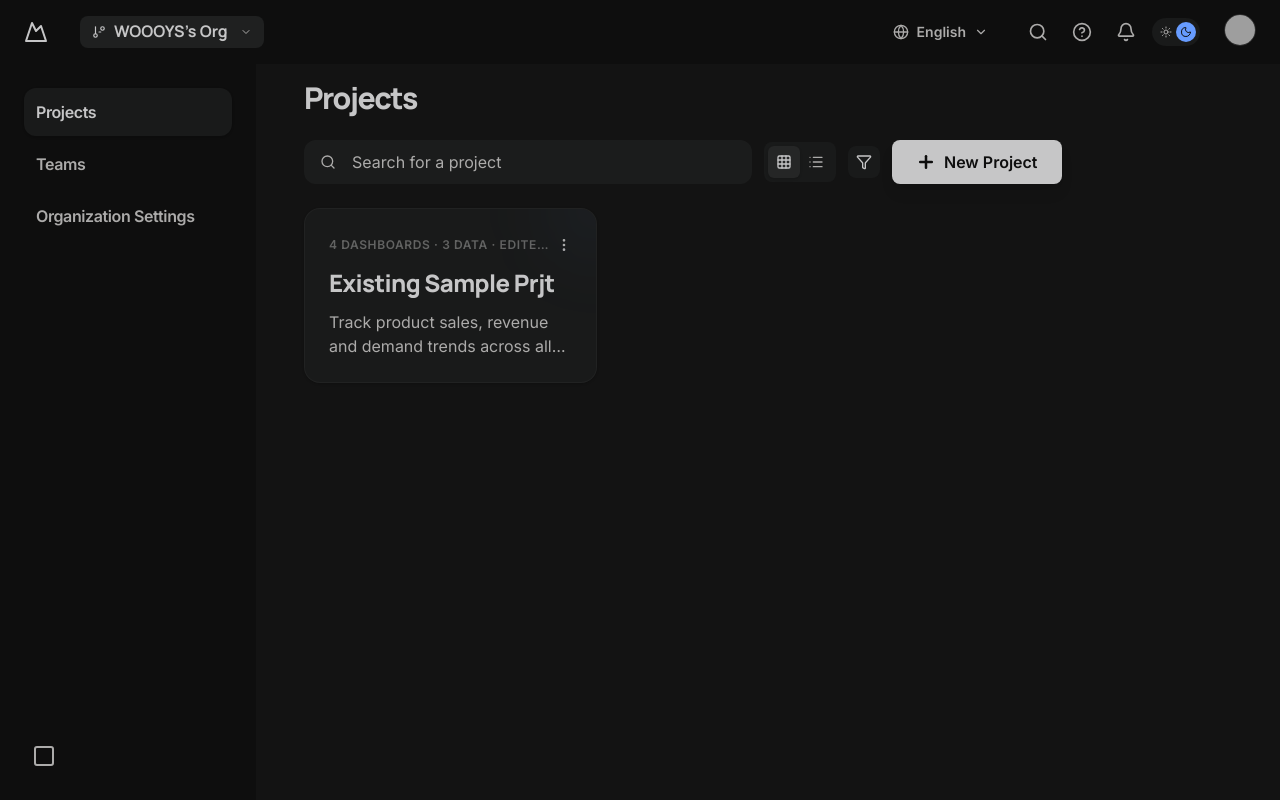
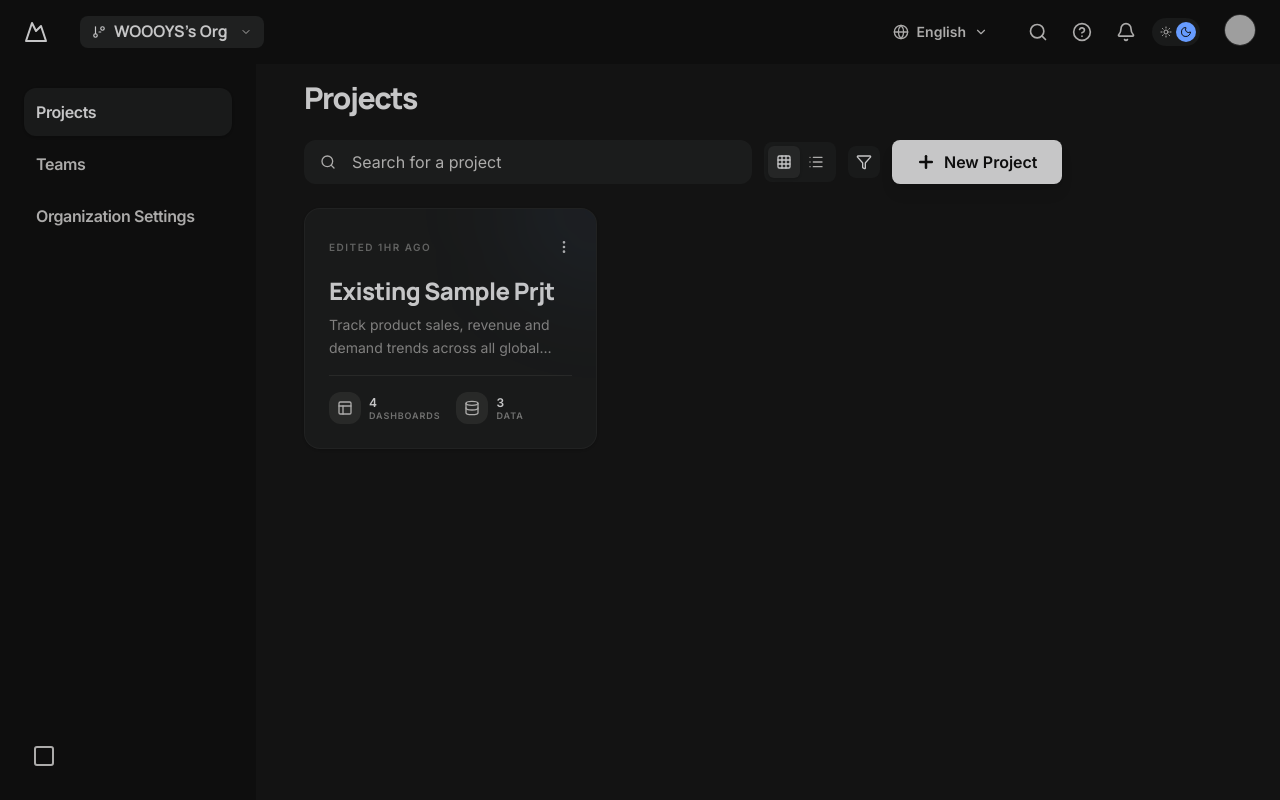
Before and after one commit to plut0n0tf0und/V2_Beno_Dashboard, a React (Vite) app: page / in a window 1280 px wide. Built offline with nearby package versions, Linux system fonts and the light colour scheme; grey boxes are pictures that could not be loaded.

Commit message:
full update on 14th

```diff
--- a/src/components/AddDataSourceSection.tsx
+++ b/src/components/AddDataSourceSection.tsx
@@ -113,6 +113,7 @@ export default function AddDataSourceSection({
           <div className="w-8 h-8 rounded-full bg-on-surface-variant/20 flex items-center justify-center font-bold text-sm text-on-surface">1</div>
           <div className="flex flex-col">
             <h3 className="font-headline text-xl font-extrabold text-on-surface group-hover:text-tertiary transition-colors leading-tight">Add Data Source</h3>
+            <p className="text-xs text-on-surface-variant/60 font-medium mt-0.5">Get data to use in the chart</p>
             {!isSourceOpen && selectedSource && (
               <p className="text-sm font-medium text-on-surface-variant/40 uppercase tracking-wider">
                 Selected: {selectedSource.name}
@@ -247,7 +248,7 @@ export default function AddDataSourceSection({
                     exit={{ height: 0, opacity: 0 }}
                     className="space-y-3 pt-3 border-t border-on-surface-variant/5"
                   >
-                    <p className="font-body text-sm font-bold text-on-surface tracking-tight">Connect New API</p>
+                    <p className="font-body text-sm font-bold text-on-surface tracking-tight">Fetch Data in API link</p>
                     <div className="space-y-1.5">
                       <label className="text-xs font-bold uppercase tracking-widest text-on-surface-variant">
                         Enter API URL *
--- a/src/components/BentoCard.tsx
+++ b/src/components/BentoCard.tsx
@@ -1,5 +1,5 @@
 import React from 'react';
-import { MoreVertical } from 'lucide-react';
+import { MoreVertical, Layout, Database } from 'lucide-react';
 import { motion } from 'motion/react';
 
 interface BentoCardProps {
@@ -24,45 +24,71 @@ const BentoCard: React.FC<BentoCardProps> = ({
   className = '',
   onClick
 }) => {
-  const meta = [
-    dashboardCount !== undefined && `${dashboardCount} Dashboard${dashboardCount !== 1 ? 's' : ''}`,
-    dataCount !== undefined && `${dataCount} Data`,
-    editedAt,
-  ].filter(Boolean).join(' · ');
-
   return (
     <motion.article
       whileHover={{ y: -2 }}
       whileTap={{ scale: 0.985 }}
       onClick={onClick}
-      className={`bg-surface-container rounded-2xl p-5 sm:p-6 flex flex-col gap-3 group hover:bg-surface-container-high active:bg-surface-container-high transition-all duration-200 relative overflow-hidden cursor-pointer border border-on-surface-variant/5 shadow-sm ${className}`}
+      className={`bg-surface-container rounded-2xl p-6 flex flex-col gap-4 group hover:bg-surface-container-high active:bg-surface-container-high transition-all duration-300 relative overflow-hidden cursor-pointer border border-on-surface-variant/5 shadow-sm hover:shadow-xl hover:shadow-tertiary/5 ${className}`}
     >
       {/* Top row: metadata + 3-dot */}
       <div className="flex items-center justify-between">
-        <span className="text-xs font-bold text-on-surface-variant/50 uppercase tracking-wider truncate">
-          {meta}
+        <span className="text-[10px] font-bold text-on-surface-variant/50 uppercase tracking-[0.15em] truncate">
+          {editedAt}
         </span>
         <button
-          onClick={(e) => e.stopPropagation()}
-          className="text-on-surface-variant hover:text-on-surface p-1 -mr-1 transition-colors rounded-md hover:bg-surface-container-highest flex-shrink-0"
+          onClick={(e) => {
+            e.stopPropagation();
+          }}
+          className="text-on-surface-variant hover:text-on-surface p-1.5 -mr-1.5 transition-colors rounded-lg hover:bg-surface-container-highest flex-shrink-0"
         >
           <MoreVertical className="w-4 h-4" />
         </button>
       </div>
 
+      <div className="flex flex-col gap-2">
         {/* Title */}
-      <h3 className="font-headline text-xl sm:text-2xl font-extrabold text-on-surface tracking-tight leading-tight line-clamp-1">
+        <h3 className="font-headline text-2xl font-extrabold text-on-surface tracking-tight leading-tight line-clamp-1 group-hover:text-tertiary transition-colors">
           {title}
         </h3>
 
         {/* Description */}
-      <p className="font-body text-sm sm:text-base text-on-surface-variant leading-normal line-clamp-2">
+        <p className="font-body text-sm text-on-surface-variant/70 leading-relaxed line-clamp-2">
           {description}
         </p>
+      </div>
+
+      {/* Stats Footer */}
+      {(dashboardCount !== undefined || dataCount !== undefined) && (
+        <div className="mt-auto pt-4 flex items-center gap-4 border-t border-on-surface-variant/10">
+          {dashboardCount !== undefined && (
+            <div className="flex items-center gap-2 group/stat">
+              <div className="flex items-center justify-center w-8 h-8 rounded-xl bg-on-surface-variant/10 text-on-surface-variant transition-transform group-hover/stat:scale-110">
+                <Layout className="w-4 h-4" />
+              </div>
+              <div className="flex flex-col">
+                <span className="text-xs font-black text-on-surface tracking-tight leading-none">{dashboardCount}</span>
+                <span className="text-[9px] font-bold text-on-surface-variant/60 uppercase tracking-widest leading-none mt-0.5">Dashboards</span>
+              </div>
+            </div>
+          )}
+          {dataCount !== undefined && (
+            <div className="flex items-center gap-2 group/stat">
+              <div className="flex items-center justify-center w-8 h-8 rounded-xl bg-on-surface-variant/10 text-on-surface-variant transition-transform group-hover/stat:scale-110">
+                <Database className="w-4 h-4" />
+              </div>
+              <div className="flex flex-col">
+                <span className="text-xs font-black text-on-surface tracking-tight leading-none">{dataCount}</span>
+                <span className="text-[9px] font-bold text-on-surface-variant/60 uppercase tracking-widest leading-none mt-0.5">Data</span>
+              </div>
+            </div>
+          )}
+        </div>
+      )}
 
       {/* Active glow */}
       {isActive && (
-        <div className="absolute top-0 right-0 w-24 h-24 bg-tertiary/5 blur-2xl rounded-full -mr-12 -mt-12 pointer-events-none" />
+        <div className="absolute top-0 right-0 w-32 h-32 bg-tertiary/10 blur-3xl rounded-full -mr-16 -mt-16 pointer-events-none" />
       )}
     </motion.article>
   );
--- a/src/components/ChartNameSection.tsx
+++ b/src/components/ChartNameSection.tsx
@@ -57,7 +57,7 @@ export default function ChartNameSection({
           >
             <div className="pt-2 space-y-4 border border-on-surface-variant/10 rounded-[2rem] p-4 lg:p-8 bg-surface-container-low">
               <div className="space-y-2">
-                <label className="text-xs font-bold uppercase tracking-[0.1em] text-on-surface-variant/60">
+                <label className="text-xs font-bold uppercase tracking-[0.1em] text-on-surface-variant">
                   {initialName ? 'Update chart name' : 'Enter chart name'}
                 </label>
                 <input
@@ -65,7 +65,7 @@ export default function ChartNameSection({
                   value={chartName}
                   onChange={(e) => setChartName(e.target.value)}
                   placeholder={`e.g. Dashboard ${chartType || 'Chart'}`}
-                  className="w-full bg-transparent border-b border-on-surface-variant/10 hover:border-tertiary/50 focus:border-tertiary px-0 py-2.5 text-base text-on-surface placeholder:text-on-surface-variant/30 outline-none transition-all leading-normal"
+                  className="w-full bg-surface-container-highest border border-on-surface-variant/20 hover:border-tertiary/50 focus:border-tertiary rounded-xl px-4 py-2.5 text-sm text-on-surface placeholder:text-on-surface-variant/40 outline-none transition-all leading-normal focus:ring-2 focus:ring-tertiary/10"
                 />
               </div>
 
```
Also changed, not shown: src/components/MappingSection.tsx (+26 -3 lines), src/pages/ProjectDetails.tsx (+13 -16 lines). Lines whose indentation alone changed are shown as unchanged.
